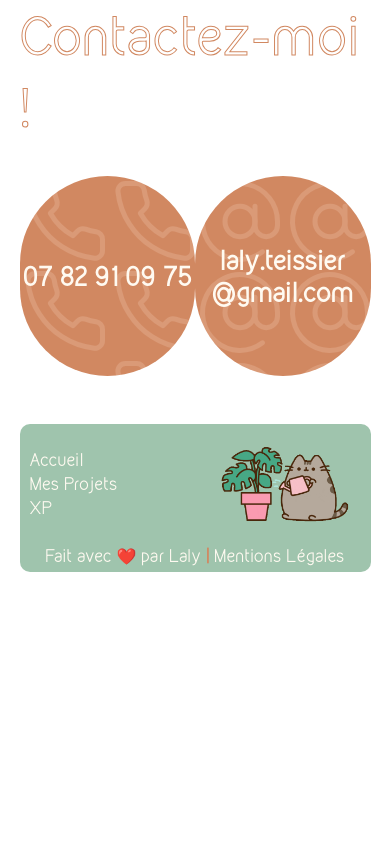
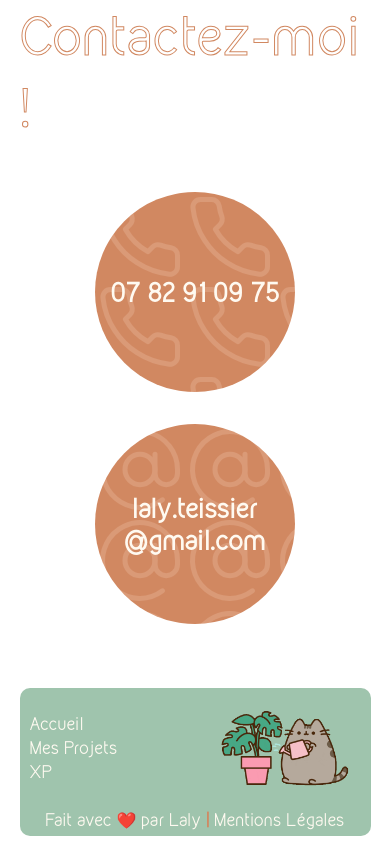
Before and after one commit to Laly18t/portfolio-mmi3, a React (Vite) app: page / in a window 390 px wide. Shown: the part 4458-5302 px from the top of the page. Before the commit the page ends 5038 px from the top, so only its background shows below. Built offline with nearby package versions, Linux system fonts and the light colour scheme.

Commit message:
responsive design

```diff
--- a/src/components/Contact.jsx
+++ b/src/components/Contact.jsx
@@ -2,11 +2,11 @@ function Contact() {
     return (
         <div className="homePart6 home wrap">
             <h2 id="contactLink" className="titreHomePart6 stroke">Contactez-moi !</h2>
-            <div className="flex justify-around mt-8 mb-8">
-                <div className="contactPhone">
+            <div className="flex sm:flex-row flex-col items-center justify-around mt-8 mb-8">
+                <div className="contactPhone m-4">
                     <p className="text-2xl text-beigee">07 82 91 09 75</p>
                 </div>
-                <div className="contactMail">
+                <div className="contactMail m-4">
                     <p className="text-2xl text-beigee text-center stroke-terracota stroke-1">laly.teissier <br />@gmail.com</p>
                 </div>
             </div>
--- a/src/components/School.jsx
+++ b/src/components/School.jsx
@@ -21,7 +21,7 @@ function School() {
                             </div>
                         </div>
                         <p className="mt-8 text-center text-xl w-2/3 m-auto ">Grâce à cette formation, j’ai pu découvrir de nombreux domaines du multimédia comme l’audiovisuel, la communication, le graphisme et le développement web.
-                            Cela m’a permis de devenir un véritable couteau-suisse du web ! Je peux maintenant mettre mon expertise de chaque domaine au coeur de la gestion de vos projets. </p>
+                            Cela m’a permis de devenir un véritable couteau-suisse du web ! Je peux maintenant mettre mon expertise de chaque domaine au coeur de la gestion de VOS projets. </p>
                     </div>
                 </div>
             </div>
```
